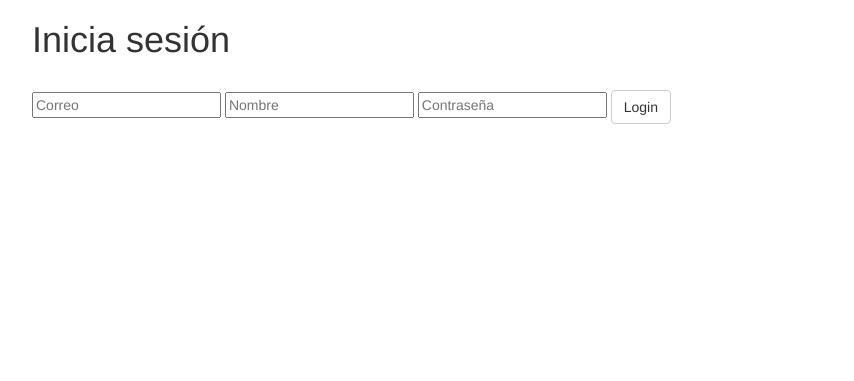
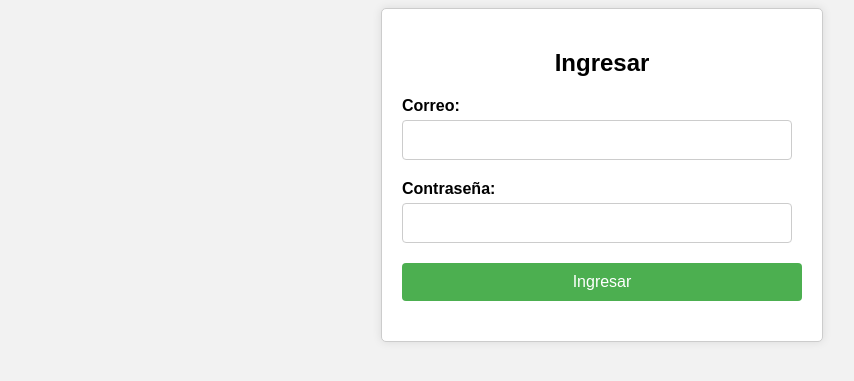
Before and after one commit to ccvillatoror/Papalotl-Solutions, a Flask app: page /login in a window 1280 px wide. Shown: the top 381 px of the page, without its empty margins (38-892 px from the left). Run offline with Flask 3, Linux system fonts and the light colour scheme; some libraries are stand-ins or nearby versions.

Commit message:
Cambia el formato del login.

```diff
--- a/templates/login.html
+++ b/templates/login.html
@@ -1,33 +1,75 @@
 <!DOCTYPE html>
-<html lang="en">
+<html>
 <head>
-    <meta charset="UTF-8">
-    <title>Flask Intro - login page</title>
-    <meta name="viewport" content="width=device-width, initial-scale=1.0">
-    <link href="static/bootstrap.min.css" rel="stylesheet" media="screen">
+  <title>Ingresar</title>
+  <style>
+    body {
+      font-family: Arial, sans-serif;
+      background-color: #f2f2f2;
+    }
+    .container {
+      max-width: 400px;
+      margin: 0 auto;
+      padding: 20px;
+      background-color: #ffffff;
+      border: 1px solid #ccc;
+      border-radius: 5px;
+      box-shadow: 0 0 10px rgba(0, 0, 0, 0.1);
+    }
+    h2 {
+      text-align: center;
+    }
+    input{
+       max-width: 92%;
+       margin: 0 auto;
+       padding: 20px;
+       border: 1px solid #ccc;
+    }
+    .form-group {
+      margin-bottom: 20px;
+    }
+    .form-group label {
+      display: block;
+      font-weight: bold;
+      margin-bottom: 5px;
+    }
+    .form-group input[type="text"],
+    .form-group input[type="password"] {
+      width: 100%;
+      padding: 10px;
+      font-size: 16px;
+      border: 1px solid #ccc;
+      border-radius: 4px;
+    }
+    .form-group button {
+      display: block;
+      width: 100%;
+      padding: 10px;
+      font-size: 16px;
+      background-color: #4caf50;
+      color: #ffffff;
+      border: none;
+      border-radius: 4px;
+      cursor: pointer;
+    }
+  </style>
 </head>
 <body>
-    <div class="container">
-        <h1>Inicia sesión</h1>
-        <br>
-        <form action="" method="post">
-            <input type="text" placeholder="Correo" name="correo" value="{{
-                    request.form.correo
-                    }}">
-            <input type="text" placeholder="Nombre" name="nombre" value="{{
-                    request.form.nombre
-                    }}">
-            <input type="password" placeholder="Contraseña" name="contrasena" value="{{
-                    request.form.contrasena
-                    }}">
-            <input class="btn btn-default" type="submit" value="Login">
-        </form>
-        {% if error  %}
-            <p class="error"><strong>Error: </strong> {{ error }}</p>
-        {% endif %}
-    </div>
-    <header>
-        {% block header %}{% endblock %}
-    </header>
+  <div class="container">
+    <h2>Ingresar</h2>
+    <form>
+      <div class="form-group">
+        <label for="username">Correo:</label>
+        <input type="text" id="username" name="correo" required>
+      </div>
+      <div class="form-group">
+        <label for="password">Contraseña:</label>
+        <input type="password" id="password" name="contrasena" required>
+      </div>
+      <div class="form-group">
+        <button type="submit">Ingresar</button>
+      </div>
+    </form>
+  </div>
 </body>
 </html>
```
